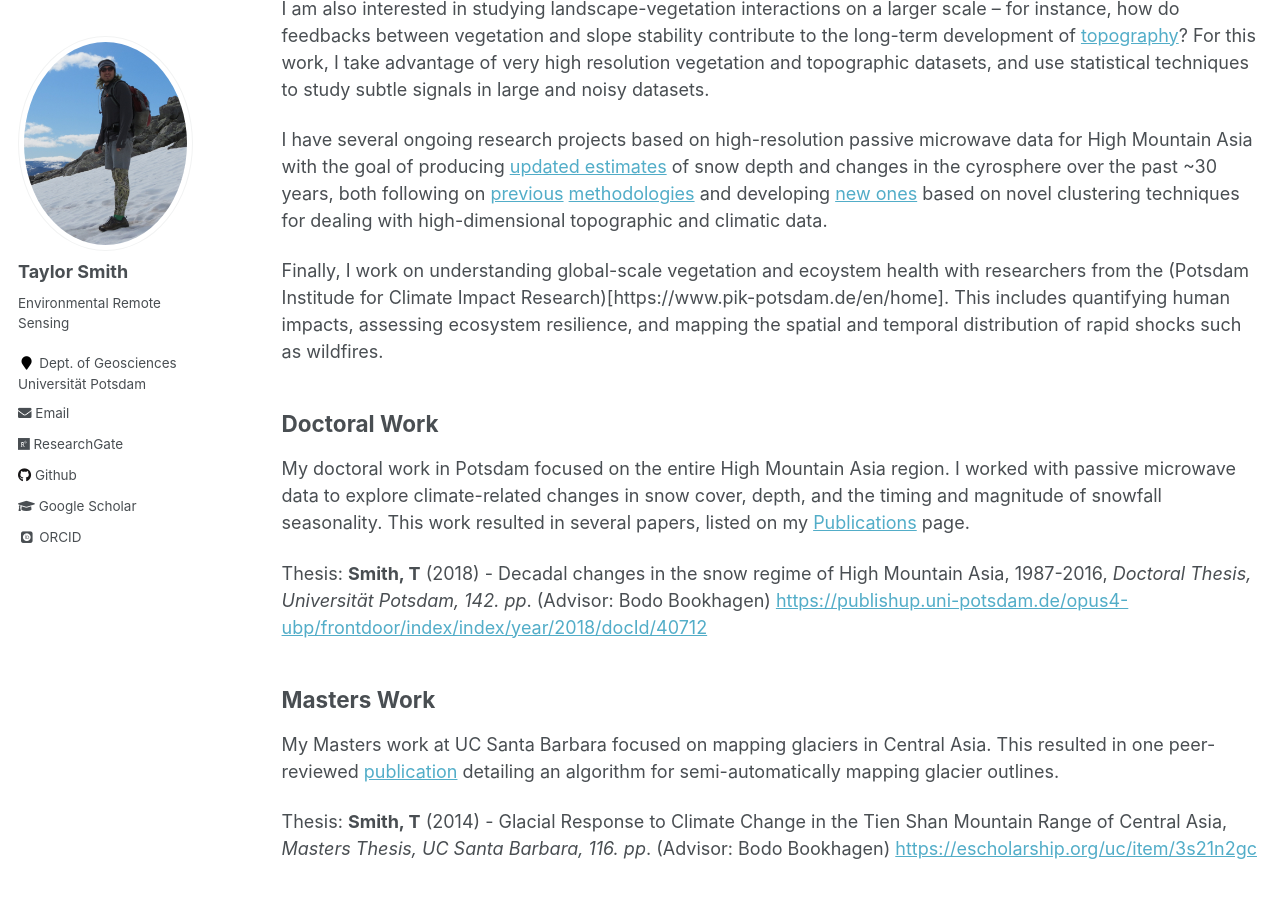
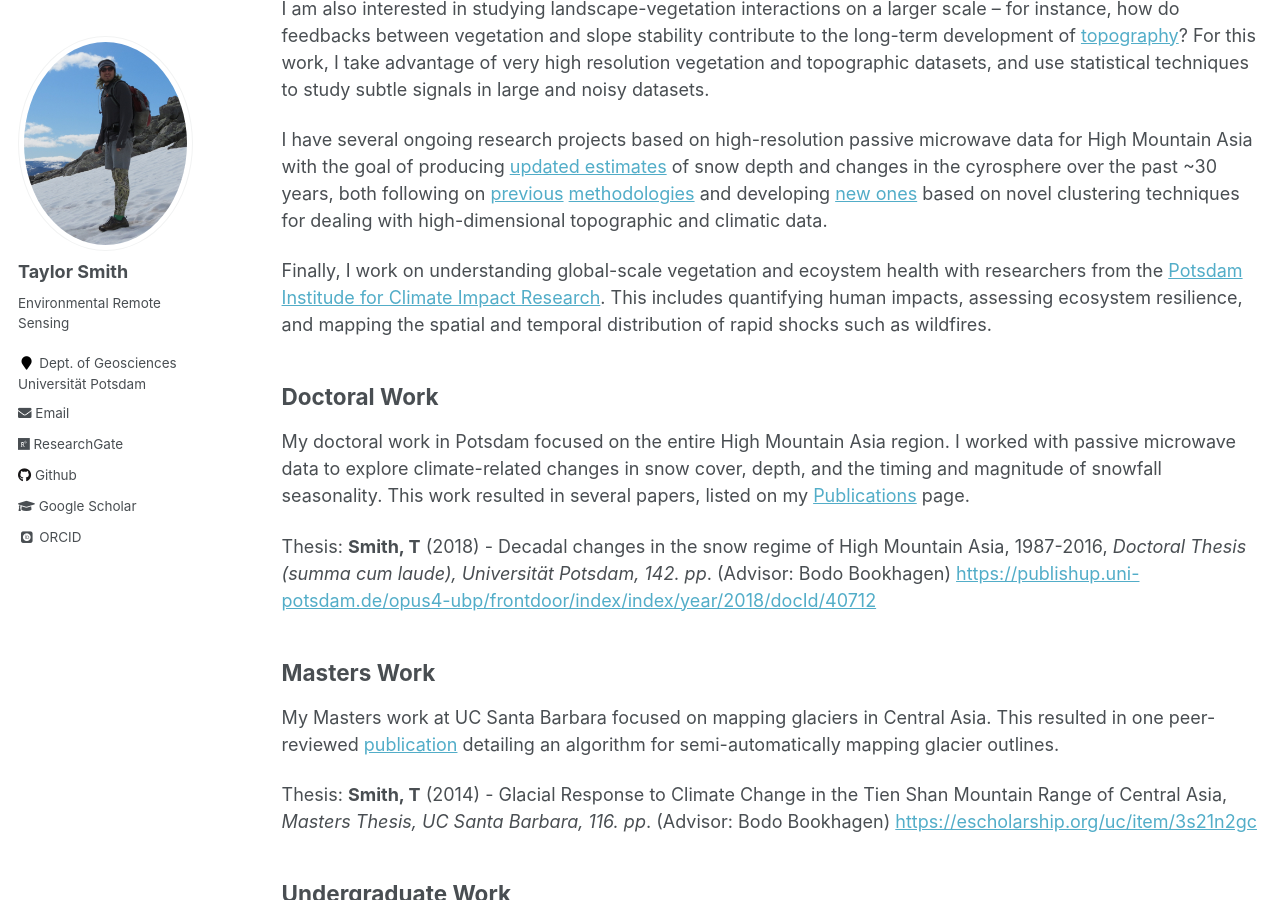
Before and after one commit to tasmi/tasmi.github.io, a Jekyll site: the page built from _pages/research.md, in a window 1280 px wide and 900 px high, scrolled down 400 px. Built offline with Jekyll 4.4.1, drawn with Linux system fonts in a browser that asks for light colours; some web fonts are replaced.

Commit message:
Update research.md

```diff
--- a/_pages/research.md
+++ b/_pages/research.md
@@ -13,13 +13,13 @@ I am also interested in studying landscape-vegetation interactions on a larger s
 
 I have several ongoing research projects based on high-resolution passive microwave data for High Mountain Asia with the goal of producing [updated estimates](https://doi.org/10.3389/feart.2020.559175) of snow depth and changes in the cyrosphere over the past ~30 years, both following on [previous](https://doi.org/10.1126/sciadv.1701550) [methodologies](https://doi.org/10.1126/sciadv.1701550) and developing [new ones](https://doi.org/10.1016/j.scitotenv.2021.147363) based on novel clustering techniques for dealing with high-dimensional topographic and climatic data.
 
-Finally, I work on understanding global-scale vegetation and ecoystem health with researchers from the (Potsdam Institude for Climate Impact Research)[https://www.pik-potsdam.de/en/home]. This includes quantifying human impacts, assessing ecosystem resilience, and mapping the spatial and temporal distribution of rapid shocks such as wildfires.
+Finally, I work on understanding global-scale vegetation and ecoystem health with researchers from the [Potsdam Institude for Climate Impact Research](https://www.pik-potsdam.de/en/home). This includes quantifying human impacts, assessing ecosystem resilience, and mapping the spatial and temporal distribution of rapid shocks such as wildfires.
 
 ## Doctoral Work
 
 My doctoral work in Potsdam focused on the entire High Mountain Asia region. I worked with passive microwave data to explore climate-related changes in snow cover, depth, and the timing and magnitude of snowfall seasonality. This work resulted in several papers, listed on my [Publications](https://tasmi.github.io/publications/) page.
 
-Thesis: **Smith, T** (2018) - Decadal changes in the snow regime of High Mountain Asia, 1987-2016, _Doctoral Thesis, Universität Potsdam, 142. pp_. (Advisor: Bodo Bookhagen) [https://publishup.uni-potsdam.de/opus4-ubp/frontdoor/index/index/year/2018/docId/40712](https://publishup.uni-potsdam.de/opus4-ubp/frontdoor/index/index/year/2018/docId/40712)
+Thesis: **Smith, T** (2018) - Decadal changes in the snow regime of High Mountain Asia, 1987-2016, _Doctoral Thesis (summa cum laude), Universität Potsdam, 142. pp_. (Advisor: Bodo Bookhagen) [https://publishup.uni-potsdam.de/opus4-ubp/frontdoor/index/index/year/2018/docId/40712](https://publishup.uni-potsdam.de/opus4-ubp/frontdoor/index/index/year/2018/docId/40712)
 
 ## Masters Work
 
```
